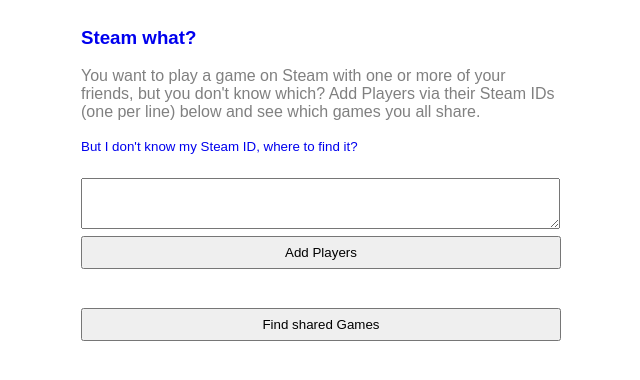
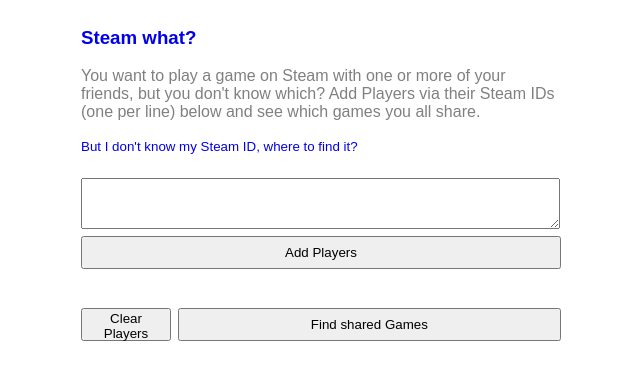
Before and after one commit to cb109/steamwhat, a Flask app: page / in a window 1280 px wide. Shown: the top 380 px of the page, without its empty margins (319-959 px from the left). Run offline with Flask 2, Linux system fonts and the light colour scheme; some web fonts are replaced.

Commit message:
Add 'clear stored players' button.

```diff
--- a/templates/client.html
+++ b/templates/client.html
@@ -34,10 +34,16 @@
             Add Players
           </button>
           <div id="players"></div>
-          <button id="find-btn"
-                  onclick="api.onFindSharedGamesClicked()">
-            Find shared Games
-          </button>
+          <div class="buttons">
+            <button id="clear-players-btn"
+                    onclick="api.onClearPlayersClicked()">
+              Clear Players
+            </button>
+            <button id="find-shared-games-btn"
+                    onclick="api.onFindSharedGamesClicked()">
+              Find shared Games
+            </button>
+          </div>
           <div id="warning" hidden>
             Something went wrong, please check your input and try again
           </div>
@@ -149,7 +155,7 @@
         }
 
         function getFindGamesButton() {
-          return document.querySelector('#find-btn');
+          return document.querySelector('#find-shared-games-btn');
         }
 
         function enableButtons(value) {
@@ -237,6 +243,15 @@
           results.appendChild(ul);
         }
 
+        function onClearPlayersClicked() {
+          var confirmed = confirm('Really delete all stored Players?');
+          if (!confirmed) {
+            return;
+          }
+          deleteStoredPlayers();
+          createPlayerCheckboxes([]);
+        }
+
         function onAddPlayersClicked() {
           var steamIds = getSteamIds();
           if (!steamIds.length) {
@@ -305,6 +320,7 @@
         }
 
         return {
+          onClearPlayersClicked: onClearPlayersClicked,
           onAddPlayersClicked: onAddPlayersClicked,
           onFindSharedGamesClicked: onFindSharedGamesClicked,
         };
@@ -350,6 +366,15 @@
         max-width: 480px;
       }
 
+      .buttons {
+        display: flex;
+      }
+
+      #clear-players-btn {
+        max-width: 90px;
+        margin-right: .5em;
+      }
+
       .inputs textarea {
         margin-top: .5em;
         width: calc(100% - .5em);
@@ -358,6 +383,7 @@
       button {
         margin-top: .5em;
         height: 2.5em;
+        flex-grow: 1;
       }
 
       .inputs #warning {
```
